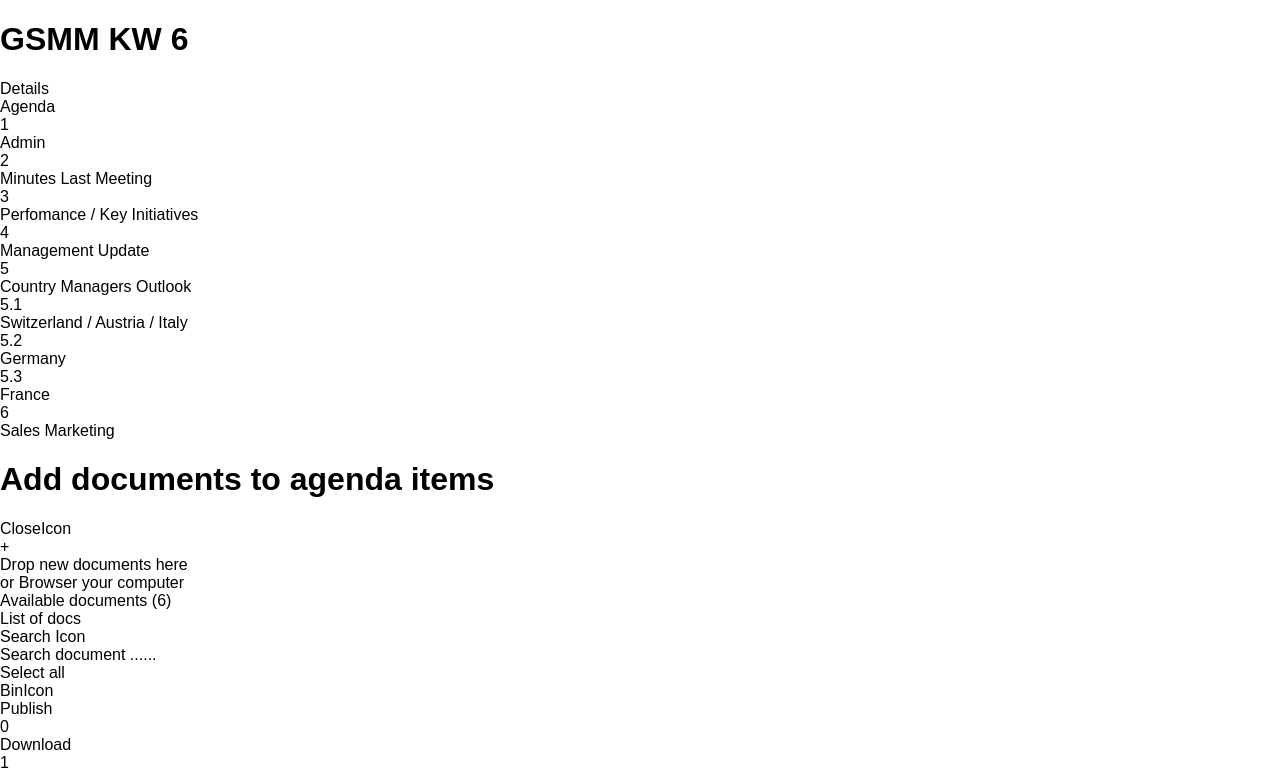
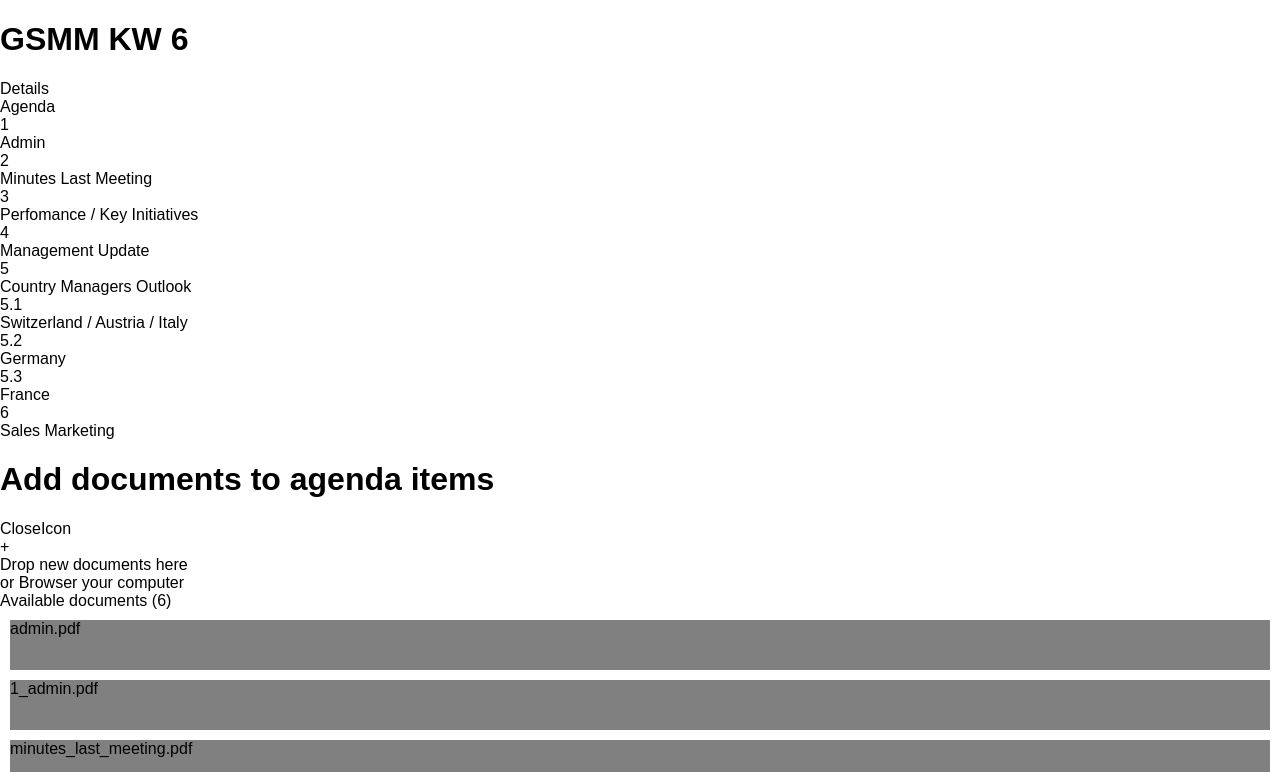
Before and after one commit to gibbok/shp, a React (Create React App) app in the folder app/: page / in a window 1280 px wide. Shown: the top 772 px of the page. Built offline with nearby package versions, Linux system fonts and the light colour scheme.

Commit message:
Add display a list of document and when user click on it dispatch an action to the reducer

```diff
--- /dev/null
+++ b/app/src/actions.js
@@ -0,0 +1,7 @@
+
+import * as types from './actionsTypes'
+
+export const addDocumentToAgendaItem = docId => ({
+  type: types.ADD_DOCUMENT_TO_AGENDA_ITEM,
+  payload: docId
+})
--- /dev/null
+++ b/app/src/actionsTypes.js
@@ -0,0 +1 @@
+export const ADD_DOCUMENT_TO_AGENDA_ITEM = 'ADD_DOCUMENT_TO_AGENDA_ITEM'
--- a/app/src/document/Availability.js
+++ b/app/src/document/Availability.js
@@ -1,16 +1,21 @@
 
 import React from 'react'
-import AvailabilityDocsContainer from './AvailabilityDocsContainer'
 import AvailabilityCounter from './AvailabilityCounter'
+import AvailabilityDocs from './AvailabilityDocs'
 
-const Availability = ({agendaDocsTotal}) => {
+const Availability = ({agendaDocsTotal, agendaDocs, onClickDocumentItem}) => {
   return (
     <div>
       <div>
-        <AvailabilityCounter agendaDocsTotal={agendaDocsTotal} />
+        <AvailabilityCounter
+          agendaDocsTotal={agendaDocsTotal}
+        />
       </div>
       <div>
-        <AvailabilityDocsContainer />
+        <AvailabilityDocs
+          agendaDocs={agendaDocs}
+          onClickDocumentItem={onClickDocumentItem}
+        />
       </div>
     </div>
   )
--- a/app/src/document/AvailabilityContainer.js
+++ b/app/src/document/AvailabilityContainer.js
@@ -1,18 +1,25 @@
 import { connect } from 'react-redux'
 import Availability from './Availability'
+import {addDocumentToAgendaItem} from '../actions'
 
 const getAgendaDocsTotal = state => {
   return state.agenda.data.agendaDocs.length
 }
+const getAgendaDocs = state => {
+  return state.agenda.data.agendaDocs
+}
 
 const mapStateToProps = (state, ownProps) => {
   return {
-    agendaDocsTotal: getAgendaDocsTotal(state)
+    agendaDocsTotal: getAgendaDocsTotal(state),
+    agendaDocs: getAgendaDocs(state)
   }
 }
 const mapDispatchToProps = (dispatch, ownProps) => {
   return {
-
+    onClickDocumentItem: (doc) => {
+      dispatch(addDocumentToAgendaItem(doc.id))
+    }
   }
 }
 
--- a/app/src/document/AvailabilityDocs.js
+++ b/app/src/document/AvailabilityDocs.js
@@ -1,12 +1,22 @@
 
 import React from 'react'
+import DocumentItem from './DocumentItem'
 
-const AvailabilityDocs = () => {
+const AvailabilityDocs = ({agendaDocs, onClickDocumentItem}) => {
+  const documentItems = agendaDocs.map(doc => {
+    return (
+      <DocumentItem
+        key={doc.id}
+        id={doc.id}
+        fileName={doc.fileName}
+        fileUrl={doc.fileUrl}
+        onClickDocumentItem={() => onClickDocumentItem(doc)}
+      />
+    )
+  })
   return (
     <div>
-      <div>
-        List of docs
-      </div>
+      {documentItems}
     </div>
   )
 }
--- a/app/src/document/AvailabilityDocsContainer.js
+++ /dev/null
@@ -1,24 +0,0 @@
-import { connect } from 'react-redux'
-import AvailabilityDocs from './AvailabilityDocs'
-
-const getAgendaDocs = state => {
-  return state.agenda.data.agendaDocs
-}
-
-const mapStateToProps = (state, ownProps) => {
-  return {
-    agendaDocs: getAgendaDocs(state)
-  }
-}
-const mapDispatchToProps = (dispatch, ownProps) => {
-  return {
-
-  }
-}
-
-const AvailabilityDocsContainer = connect(
-    mapStateToProps,
-    mapDispatchToProps
-  )(AvailabilityDocs)
-
-export default AvailabilityDocsContainer
--- /dev/null
+++ b/app/src/document/DocumentItem.js
@@ -0,0 +1,11 @@
+import React from 'react'
+
+const DocumentItem = ({id, fileName, fileUrl, onClickDocumentItem}) => {
+  return (
+    <div onClick={onClickDocumentItem} style={{backgroundColor: 'gray', height: '50px', margin: '10px'}}>
+      <div>{fileName}</div>
+    </div>
+  )
+}
+
+export default DocumentItem
```
